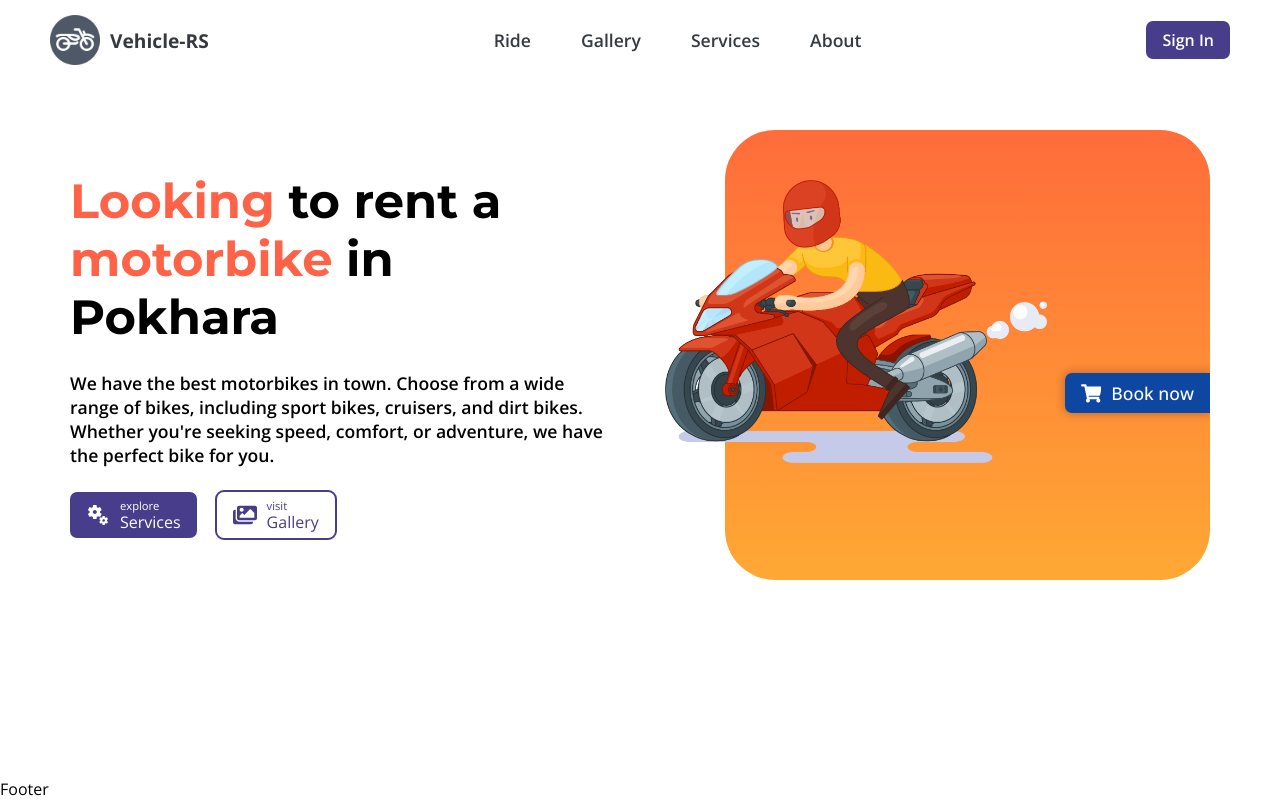
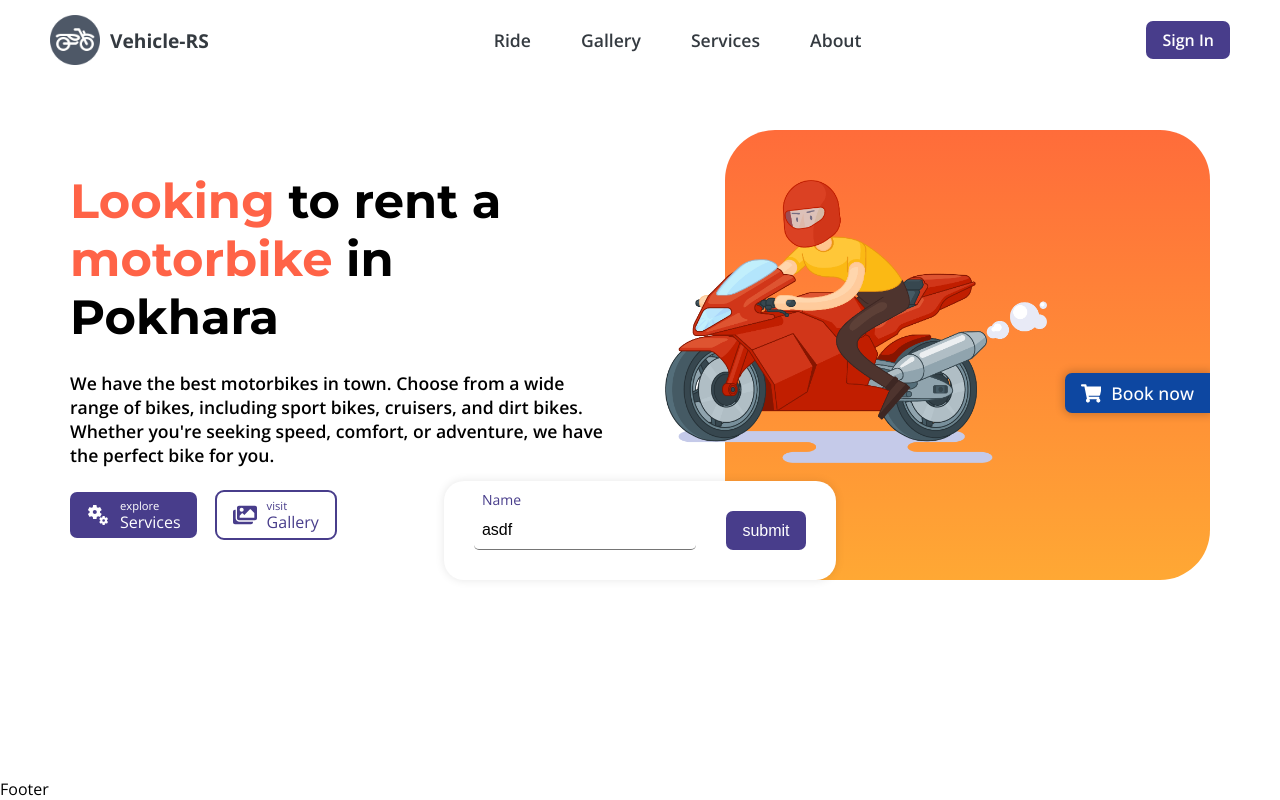
Before and after one commit to sushilkshetri029/Bike-rental-system, a Next.js app: page / in a window 1280 px wide. Built offline with nearby package versions, Linux system fonts and the light colour scheme.

Commit message:
optimized input component and created hero-section call-to-action form

```diff
--- a/app/globals.css
+++ b/app/globals.css
@@ -16,6 +16,7 @@
 
 body {
   font-family: var(--font-open-sans), sans-serif;
+  /* color: var(--color-black-text); */
 }
 
 h1,
@@ -38,68 +39,4 @@ main {
   /* Main will be full availabe height */
   /* flex-grow: 1; */
   margin-bottom: auto;
-  /* background-color: blue; */
 }
-
-/* link-rd = link-remove-decoration */
-.link-rd {
-  text-decoration: none;
-  color: var(--color-black-text);
-  cursor: pointer;
-}
-
-.image-fit {
-  object-fit: cover;
-  object-position: center;
-}
-
-.highlight-yellow {
-  color: var(--theme-yellow-primary);
-}
-
-.highlight-blue {
-  color: var(--theme-blue-dark);
-}
-
-.flex-center {
-  display: flex;
-  justify-content: center;
-  align-items: center;
-}
-
-.btn {
-  padding: 8px 16px;
-  border-radius: 7px;
-}
-
-.btn.btn-blue {
-  color: white;
-  background-color: var(--theme-blue-dark-2);
-  transition: 0.25s;
-}
-
-.btn.btn-blue:hover {
-  background-color: var(--theme-blue-dark-3);
-}
-
-.btn.btn-blue-light {
-  color: white;
-  background-color: var(--theme-blue-dark);
-  transition: 0.25s;
-}
-
-.btn.btn-blue-light:hover {
-  background-color: var(--theme-blue-dark-3);
-}
-
-.btn.btn-blue.btn-outline {
-  color: var(--theme-blue-dark-2);
-  outline: 2px solid var(--theme-blue-dark-2);
-  background-color: transparent;
-}
-
-.btn.btn-blue.btn-outline:hover {
-  background-color: var(--theme-blue-dark-3);
-  color: white;
-  outline: none;
-}
--- a/app/utilities.css
+++ b/app/utilities.css
@@ -1,6 +1,65 @@
-.bg-primary {
-    background-color: var(--color-primary) !important;
-  }
-  .bg-secondary {
-    background-color: var(--color-secondary) !important;
-  }
+/* link-rd = link-remove-decoration */
+.link-rd {
+  text-decoration: none;
+  color: var(--color-black-text);
+  cursor: pointer;
+}
+
+.image-fit {
+  object-fit: cover;
+  object-position: center;
+}
+
+.highlight-yellow {
+  color: var(--theme-yellow-primary);
+}
+
+.highlight-blue {
+  color: var(--theme-blue-dark);
+}
+
+.flex-center {
+  display: flex;
+  justify-content: center;
+  align-items: center;
+}
+
+.btn {
+  padding: 8px 16px;
+  border-radius: 7px;
+  font-size: 1rem;
+  border: none;
+  cursor: pointer;
+}
+
+.btn.btn-blue {
+  color: white;
+  background-color: var(--theme-blue-dark-2);
+  transition: 0.25s;
+}
+
+.btn.btn-blue:hover {
+  background-color: var(--theme-blue-dark-3);
+}
+
+.btn.btn-blue-light {
+  color: white;
+  background-color: var(--theme-blue-dark);
+  transition: 0.25s;
+}
+
+.btn.btn-blue-light:hover {
+  background-color: var(--theme-blue-dark-3);
+}
+
+.btn.btn-blue.btn-outline {
+  color: var(--theme-blue-dark-2);
+  outline: 2px solid var(--theme-blue-dark-2);
+  background-color: transparent;
+}
+
+.btn.btn-blue.btn-outline:hover {
+  background-color: var(--theme-blue-dark-3);
+  color: white;
+  outline: none;
+}
--- /dev/null
+++ b/components/Homepage/_components/HeroForm/HeroForm.css
@@ -0,0 +1,15 @@
+.hero-form {
+    width: fit-content;
+    display: flex;
+    flex-direction: row;
+    gap: 30px;
+    position: absolute;
+    bottom: 0px;
+    left: 0px;
+    right: 0px;
+    margin: 0px auto;
+    padding: 30px;
+    background-color: white;
+    box-shadow: 0px 0px 10px rgba(0, 0, 0, 0.1);
+    border-radius: 20px;
+}
--- /dev/null
+++ b/components/Homepage/_components/HeroForm/HeroForm.js
@@ -0,0 +1,53 @@
+"use client"
+
+import { useState } from 'react';
+import './HeroForm.css';
+import Input from '@/components/ui/Input/Input';
+
+const HeroForm = () => {
+  const [name, setName] = useState('asdf');
+
+  const handleInputChange = (e, field) => {
+    const { value } = e.target;
+    switch (field) {
+        case 'name':
+            setName(value);
+            break;
+        // case 'loginPassword':
+        //     setLoginPassword(value);
+        //     break;
+        // case 'name':
+        //     setName(value);
+        //     break;
+        // case 'registerEmail':
+        //     setRegisterEmail(value);
+        //     break;
+        // case 'registerPassword':
+        //     setRegisterPassword(value);
+        //     break;
+        // case 'confirmPassword':
+        //     setConfirmPassword(value);
+        //     break;
+        default:
+            break;
+    }
+    // validateField(field, value);
+};
+
+  return (
+    <form action="" className="hero-form">
+      <Input
+      label='Name'
+      required
+      value={name}
+      onChange={(e) => handleInputChange(e, 'name')}
+      // type='password'
+      // togglePassword
+      // disabled
+      />
+      <button className='btn btn-blue'>submit</button>
+    </form>
+  )
+}
+
+export default HeroForm
--- a/components/Homepage/_components/HomepageClient/HomepageClient.css
+++ b/components/Homepage/_components/HomepageClient/HomepageClient.css
@@ -1,5 +1,6 @@
 section.hero {
     display: flex;
+    position: relative;
     flex-direction: row;
     max-width: 1485px;
     min-height: 450px;
--- a/components/Homepage/_components/HomepageClient/HomepageClient.js
+++ b/components/Homepage/_components/HomepageClient/HomepageClient.js
@@ -1,8 +1,9 @@
 import Link from 'next/link';
 import { MdAttachMoney, MdOutlineMiscellaneousServices } from "react-icons/md";
 import { FaImages, FaShoppingCart } from "react-icons/fa";
+import Image from 'next/image'
 import './HomepageClient.css';
-import Image from 'next/image'
+import HeroForm from '../HeroForm/HeroForm';
 
 const HomepageClient = () => {
     return (
@@ -50,6 +51,7 @@ const HomepageClient = () => {
                         </Link>
                     </div>
                 </div>
+                <HeroForm />
             </section>
         </>
     )
--- a/components/ui/Input/Input.css
+++ b/components/ui/Input/Input.css
@@ -1,19 +1,45 @@
 .input-field {
     position: relative;
-    margin-bottom: 45px;
+    /* width: fit-content; */
 }
 
 .input-field input {
-    font-size: 18px;
-    padding: 10px 10px 10px 5px;
+    font-size: 1rem;
+    position: relative;
+    padding: 10px 7.5px;
     display: block;
-    width: 300px;
+    width: 100%;
     border: none;
     border-bottom: 1px solid #757575;
+    border-radius: 5px;
+    /* border-radius: 5px 5px 0px 0px; */
+}
+
+.input-field input:disabled {
+    cursor: not-allowed;
 }
 
 .input-field input:focus {
     outline: none;
+}
+
+.input-field.password input {
+    /* margin-right: 45px; */
+    padding: 10px 44px 10px 7.5px;
+}
+
+.input-field .eye-icon {
+    z-index: 10;
+    position: absolute;
+    right: 14px;
+    top: 50%;
+    transform: translateY(-50%);
+    cursor: pointer;
+    display: none;
+}
+
+.input-field input.valid~.eye-icon {
+    display: block;
 }
 
 .input-field label {
@@ -22,8 +48,12 @@
     font-weight: normal;
     position: absolute;
     pointer-events: none;
-    left: 5px;
-    top: 10px;
+    left: 7.5px;
+    /* top: 10px; */
+    top: 0px;
+    bottom: 0px;
+    margin: auto 0px;
+    height: fit-content;
     transition: 0.2s ease all;
     -moz-transition: 0.2s ease all;
     -webkit-transition: 0.2s ease all;
@@ -31,17 +61,20 @@
 
 /* active state */
 .input-field input:focus~label,
-.input-field input:valid~label {
-    top: -20px;
+.input-field input.valid~label {
+    /* top: -20px; */
+    bottom: unset;
+    transform: translateY(calc(-100% - 2.5px));
     font-size: 14px;
-    color: #5264AE;
+    color: var(--theme-blue-dark-2);
+    /* color: white; */
 }
 
 /* BOTTOM BARS ================================= */
 .input-field .bar {
     position: relative;
     display: block;
-    width: 300px;
+    width: 100%;
 }
 
 .input-field .bar:before,
@@ -49,7 +82,7 @@
     content: '';
     height: 2px;
     width: 0;
-    bottom: 1px;
+    bottom: 0px;
     position: absolute;
     background: #5264AE;
     transition: 0.2s ease all;
@@ -80,6 +113,7 @@
     left: 0;
     pointer-events: none;
     opacity: 0.5;
+    /* background-color: #5264AE; */
 }
 
 /* active state */
--- a/components/ui/Input/Input.js
+++ b/components/ui/Input/Input.js
@@ -1,9 +1,26 @@
+"use client"
+
+import { useState } from 'react';
+import { FiEye, FiEyeOff } from 'react-icons/fi';
 import './Input.css';
 
-const Input = ({ className='', type='text', label='Enter', name='input-default-name' }) => {
+const Input = ({ className = '', type = 'text', label = 'Enter', name = 'input-default-name', required = false, value = '', onChange, disabled = false, togglePassword = false }) => {
+
+    const [passwordType, setPasswordType] = useState(togglePassword || type === 'password');
+
     return (
-        <div className={`input-field ${className}`}>
-            <input type={type} name={name} required />
+        <div className={`input-field ${className} ${togglePassword && !disabled ? 'password' : ''}`}>
+            <input className={`input ${value !== '' ? `valid` : ''}`} disabled={disabled} value={value} type={passwordType === true ? 'password' : passwordType === false ? 'text' : type} name={name} required={required} onChange={(e) => onChange(e)} />
+            {togglePassword && !disabled &&
+                <>
+                    {
+                        passwordType ?
+                            <FiEye className='eye-icon' onClick={() => setPasswordType(false)} />
+                            :
+                            <FiEyeOff className='eye-icon' onClick={() => setPasswordType(true)} />
+                    }
+                </>
+            }
             <span className="highlight"></span>
             <span className="bar"></span>
             <label>{label}</label>
```
Also changed, not shown: app/services/page.js (added, +10 -0 lines).
